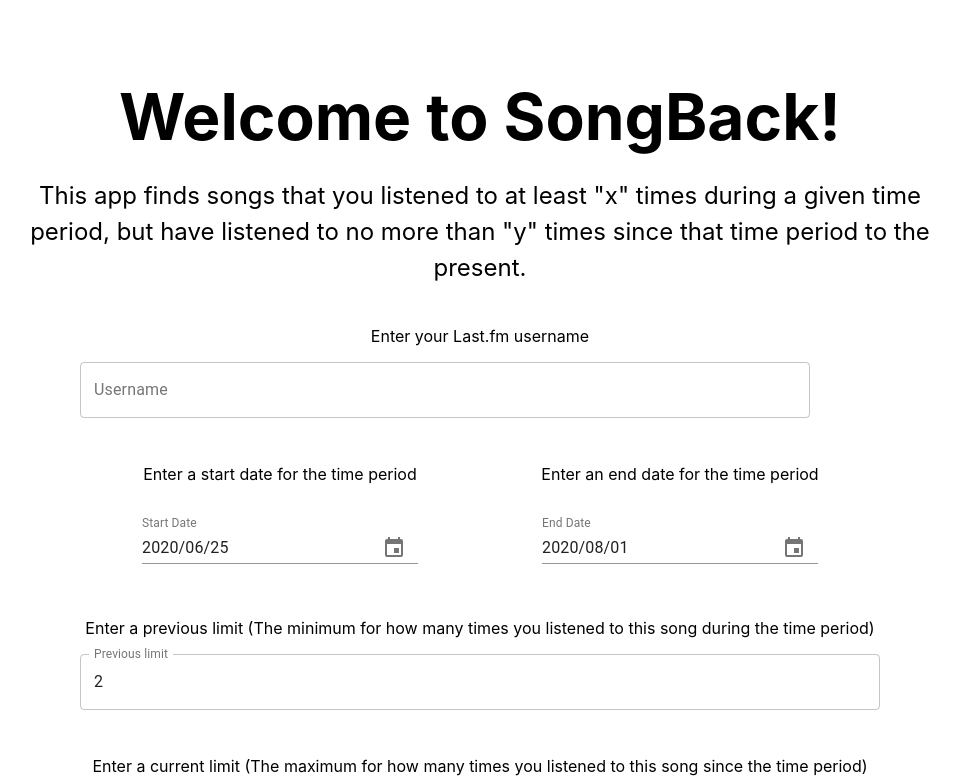
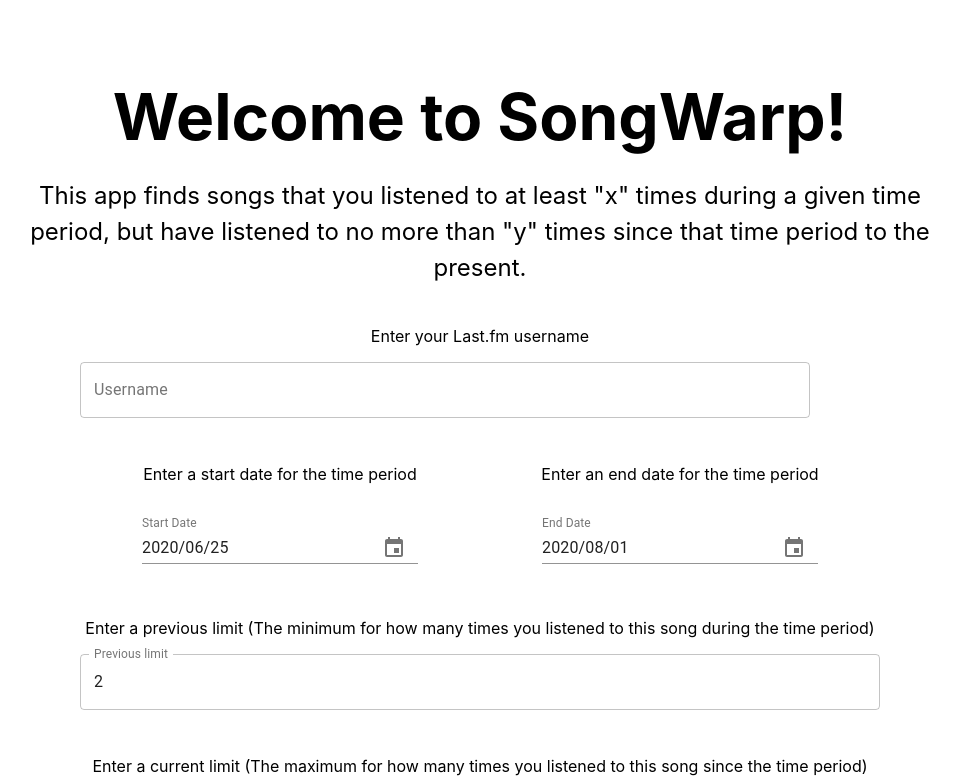
Before and after one commit to jlanesmith/SongWarp, a Next.js app: page / in a window 1280 px wide. Shown: the top 784 px of the page, without its empty margins (160-1120 px from the left). Built offline with nearby package versions, Linux system fonts and the light colour scheme.

Commit message:
Rename as SongWarp

```diff
--- a/app.js
+++ b/app.js
@@ -1,5 +1,5 @@
 /*
-	This file contains the source code for SongBack (patent pending)
+	This file contains the source code for SongWarp (patent pending)
 
 	Author: Jonathan Lane-Smith
 
--- a/pages/_app.js
+++ b/pages/_app.js
@@ -5,7 +5,7 @@
   return (
     <>
       <Head>
-        <title>SongBack</title>
+        <title>SongWarp</title>
         <link rel="shortcut icon" href="/favicon.ico"/>
         <meta name="viewport" content="initial-scale=1.0, width=device-width" />
       </Head>
--- a/pages/index.js
+++ b/pages/index.js
@@ -73,7 +73,7 @@
     <div className="container">
       <main>
         <h1 className="title">
-          Welcome to SongBack!
+          Welcome to SongWarp!
         </h1>
         <p className="description">
           This app finds songs that you listened to at least "x" times during a given time period,
--- a/pages/results.jsx
+++ b/pages/results.jsx
@@ -1,5 +1,5 @@
 /*
-	This file contains the source code for SongBack (patent pending)
+	This file contains the source code for SongWarp (patent pending)
 
 	Author: Jonathan Lane-Smith
 
```
Also changed, not shown: package.json (+5 -5 lines), 2 other files (tests, documents, lock files or other folders).
